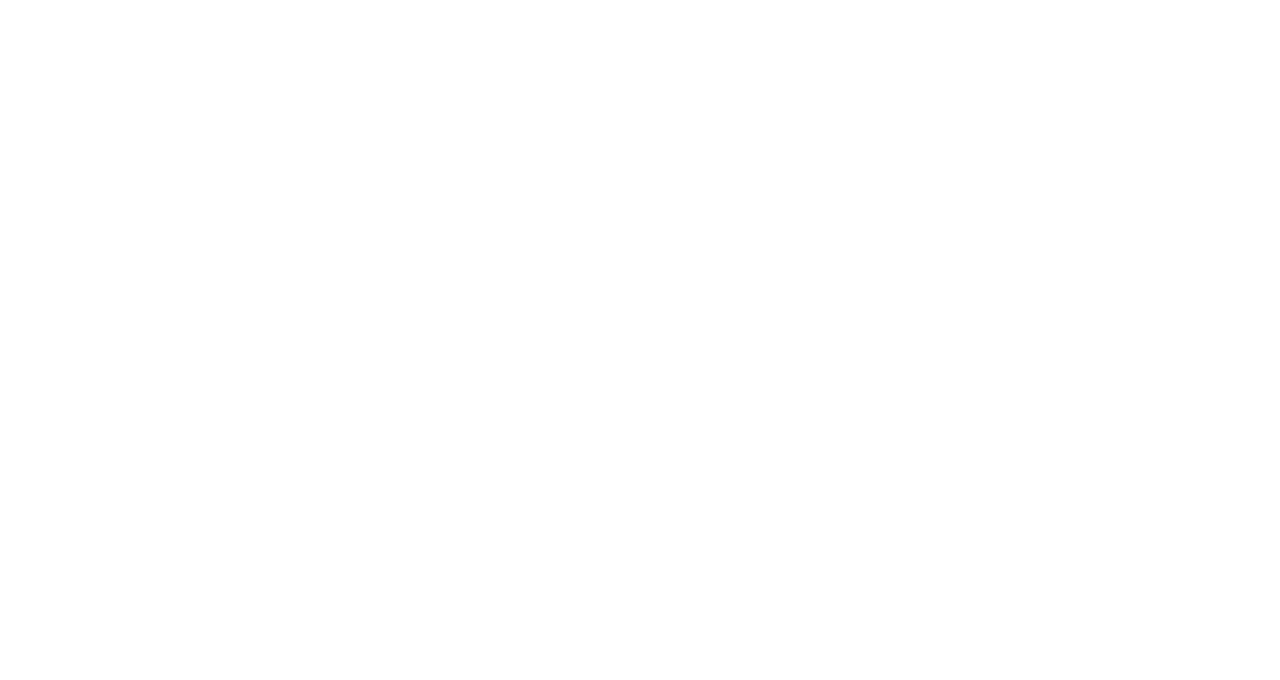
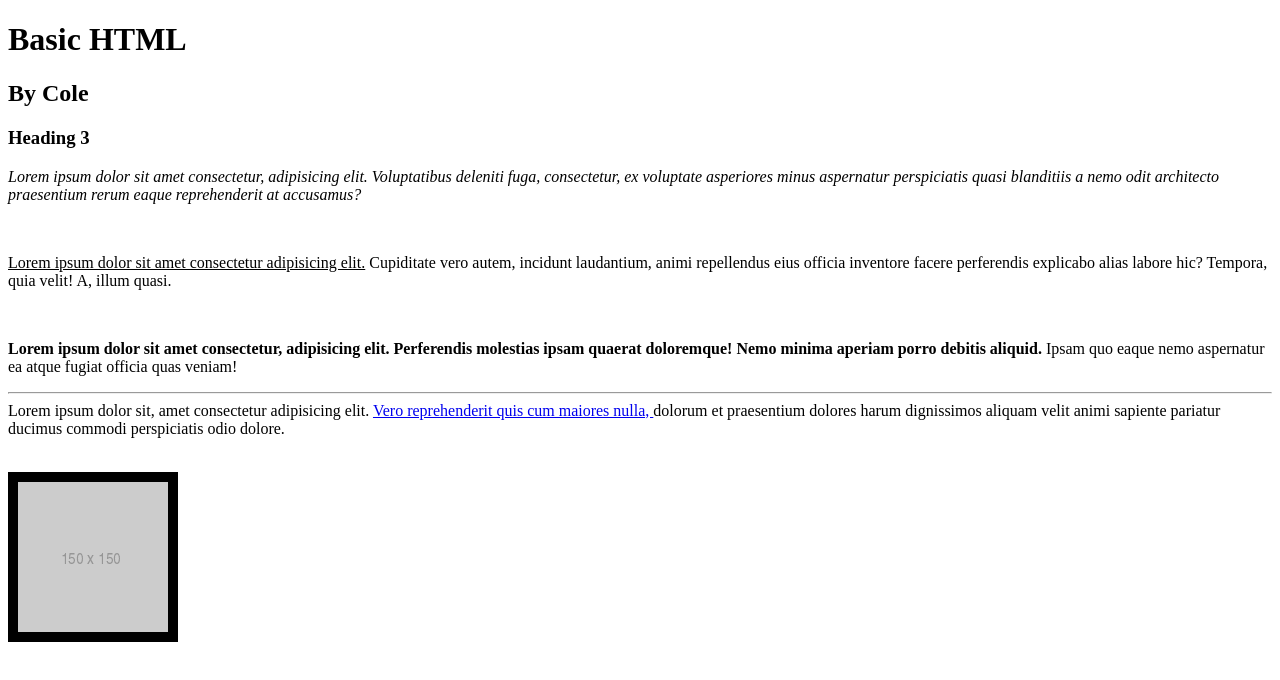
Before and after one commit to ColeDuffield/Basic_Web_Dev, a plain HTML site: page index.html in a window 1280 px wide. Drawn offline with Linux system fonts and the light colour scheme.

Commit message:
added a border to the placeholder image

```diff
--- a/index.html
+++ b/index.html
@@ -3,9 +3,29 @@
 <head>
     <meta charset="UTF-8">
     <meta name="viewport" content="width=device-width, initial-scale=1.0">
-    <title>Document</title>
+    <title>Basic HTML</title>
 </head>
 <body>
+     <h1>Basic HTML</h1> <!--H1 is mostly used for Titles-->
+     <h2>By Cole</h2>    <!--H2 is the Sub-Title-->
+     <h3>Heading 3</h3>  <!--H3 is used for Section Titles-->
+
+     <p>
+         <i>Lorem ipsum dolor sit amet consectetur, adipisicing elit. Voluptatibus deleniti fuga, consectetur, ex voluptate asperiores minus aspernatur perspiciatis quasi blanditiis a nemo odit architecto praesentium rerum eaque reprehenderit at accusamus?</i>
+     </p>
+     <!--The <p> tag is used for Paragraphs-->
+         <br> <!--This is a Page Break tag-->
+
+    <p><u>Lorem ipsum dolor sit amet consectetur adipisicing elit.</u> Cupiditate vero autem, incidunt laudantium, animi repellendus eius officia inventore facere perferendis explicabo alias labore hic? Tempora, quia velit! A, illum quasi. </p>
+        <br>
+    <p><b>Lorem ipsum dolor sit amet consectetur, adipisicing elit. Perferendis molestias ipsam quaerat doloremque! Nemo minima aperiam porro debitis aliquid.</b> Ipsam quo eaque nemo aspernatur ea atque fugiat officia quas veniam!
+    <hr>  <!--This is the Horizontal Rule tag-->
+        Lorem ipsum dolor sit, amet consectetur adipisicing elit. <a href="https://www.google.com" target="_blank">Vero reprehenderit quis cum maiores nulla, </a>dolorum et praesentium dolores harum dignissimos aliquam velit animi sapiente pariatur ducimus commodi perspiciatis odio dolore.
+    </p>
+    <!--<a href=""></a> Is a link-->
+    <br>
+    <img src="placeholder_image.png"  border="10">
+
 
 </body>
 </html>
```
